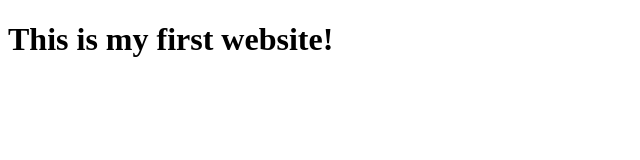
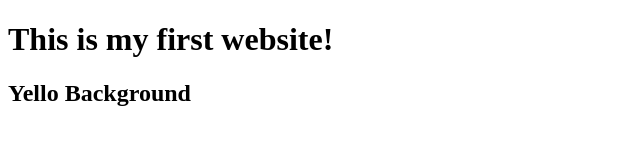
Before and after one commit to XhieuKhor/ProjectAlpha, a plain HTML site: page index.html in a window 1280 px wide. Shown: the whole page, without its empty margins (0-640 px from the left). Drawn offline with Linux system fonts and the light colour scheme.

Commit message:
I tried modifying the index file

```diff
--- a/index.html
+++ b/index.html
@@ -7,7 +7,7 @@
   </head>
   <body>
     <h1>This is my first website!</h1>
-
+    <h2>Yello Background</h2>
     <script type="text/javascript" src="script.js">
 
     </script>
```
